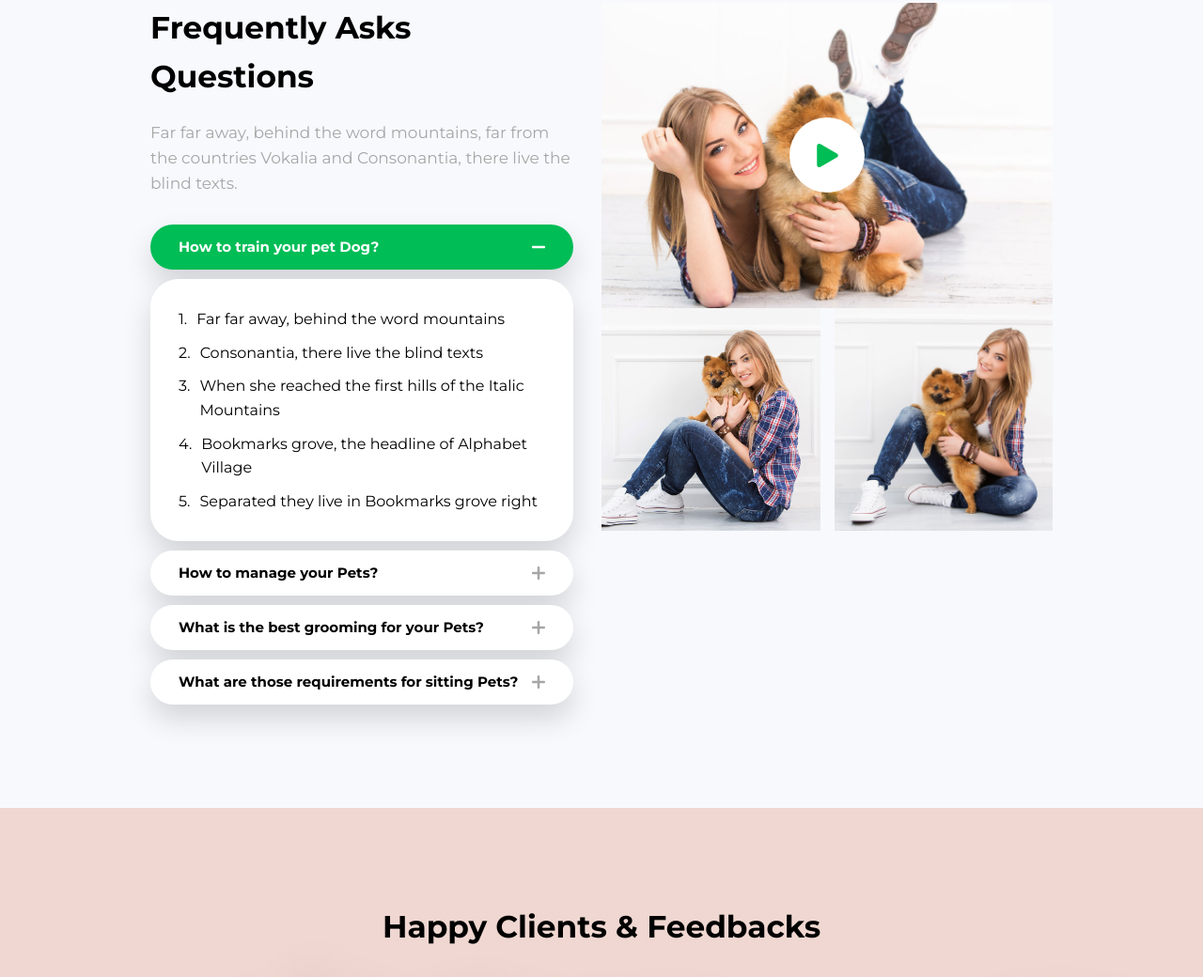
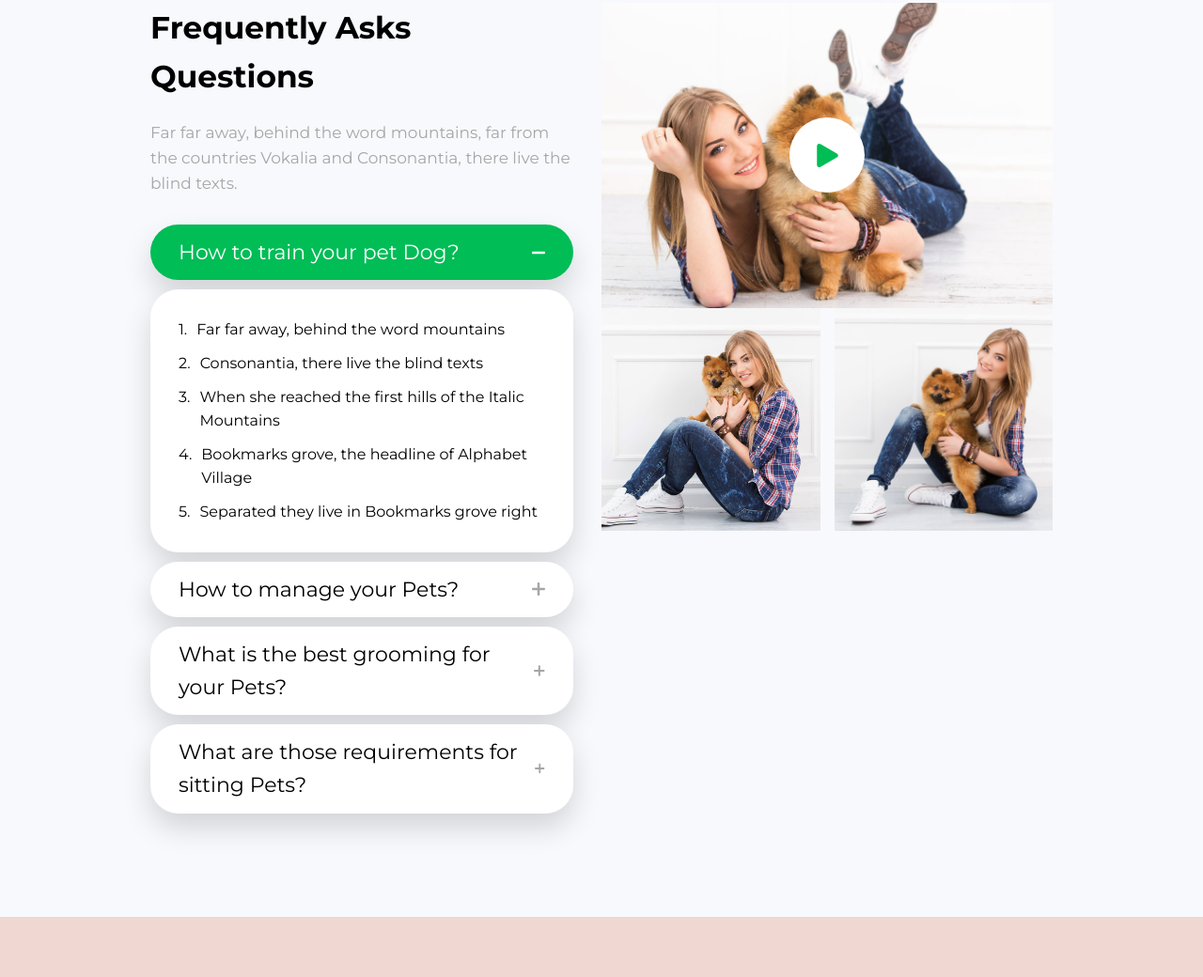
Before and after one commit to PawanJS/petsitting, a website: page pages/about.html in a window 1280 px wide. Shown: the part 1057-2097 px from the top of the page at 94% size. Drawn offline with Linux system fonts and the light colour scheme; a web font is replaced by a local one.

Commit message:
Changed h4 to h3

```diff
--- a/pages/about.html
+++ b/pages/about.html
@@ -202,9 +202,9 @@
         />
         <label for="questions-toggle-1" class="questions__toggle--1">
           <div class="questions--box">
-            <h2 class="heading-4 heading-4--thin">
+            <h3 class="heading-3 heading-3--thin">
               How to train your pet Dog?
-            </h2>
+            </h3>
             <svg class="questions--icon">
               <use xlink:href="../img/sprite.svg#add"></use>
             </svg>
@@ -240,7 +240,7 @@
         />
         <label for="questions-toggle-2" class="questions__toggle--2">
           <div class="questions--box">
-            <h2 class="heading-4 heading-4--thin">How to manage your Pets?</h2>
+            <h3 class="heading-3 heading-3--thin">How to manage your Pets?</h3>
             <svg class="questions--icon">
               <use xlink:href="../img/sprite.svg#add"></use>
             </svg>
@@ -276,9 +276,9 @@
         />
         <label for="questions-toggle-3" class="questions__toggle--3">
           <div class="questions--box">
-            <h2 class="heading-4 heading-4--thin">
+            <h3 class="heading-3 heading-3--thin">
               What is the best grooming for your Pets?
-            </h2>
+            </h3>
             <svg class="questions--icon">
               <use xlink:href="../img/sprite.svg#add"></use>
             </svg>
@@ -314,9 +314,9 @@
         />
         <label for="questions-toggle-4" class="questions__toggle--4">
           <div class="questions--box">
-            <h2 class="heading-4 heading-4--thin">
+            <h3 class="heading-3 heading-3--thin">
               What are those requirements for sitting Pets?
-            </h2>
+            </h3>
             <svg class="questions--icon">
               <use xlink:href="../img/sprite.svg#add"></use>
             </svg>
```
Also changed, not shown: index.html (+11 -11 lines).
